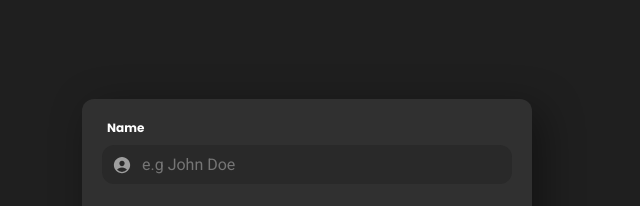
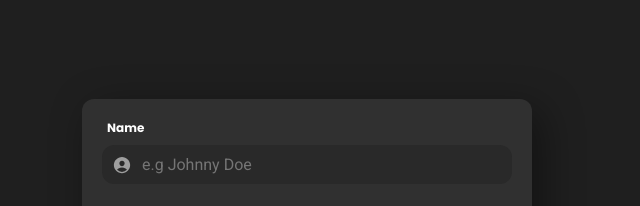
Before and after one commit to benjinochery/benjinochery.github.io, a plain HTML site: page index.html in a window 1280 px wide. Shown: the part 3766-3972 px from the top of the page, 623-1263 px from the left. Drawn offline with nearby package versions, Linux system fonts and the light colour scheme; a web font is replaced by a local one.

Commit message:
contact form

```diff
--- a/index.html
+++ b/index.html
@@ -758,7 +758,7 @@
 
             <div class="input-wrapper">
 
-              <input type="text" name="name" id="name" required placeholder="e.g John Doe" class="input-field">
+              <input type="text" name="name" id="name" required placeholder="e.g Johnny Doe" class="input-field">
 
               <ion-icon name="person-circle"></ion-icon>
 
```
